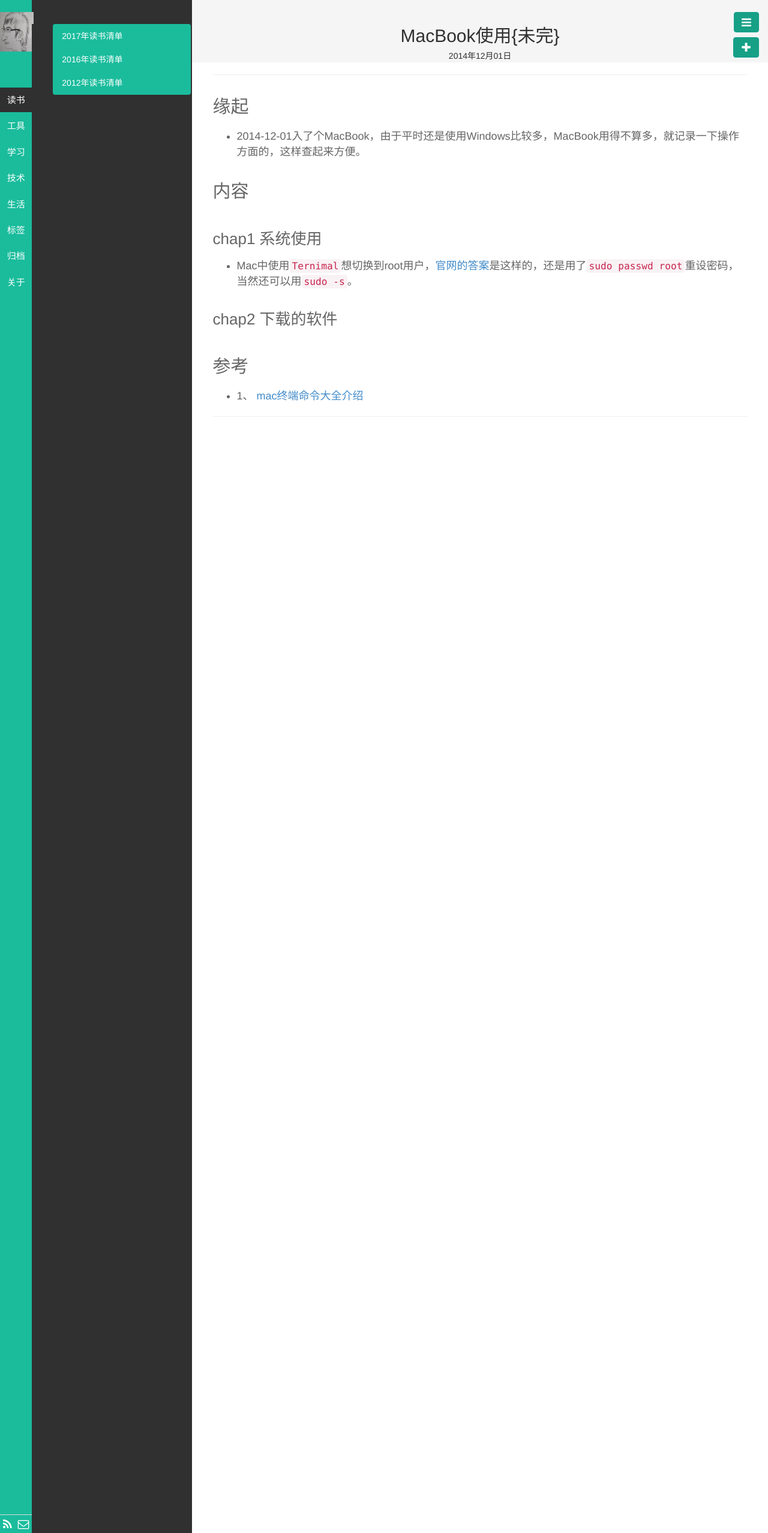
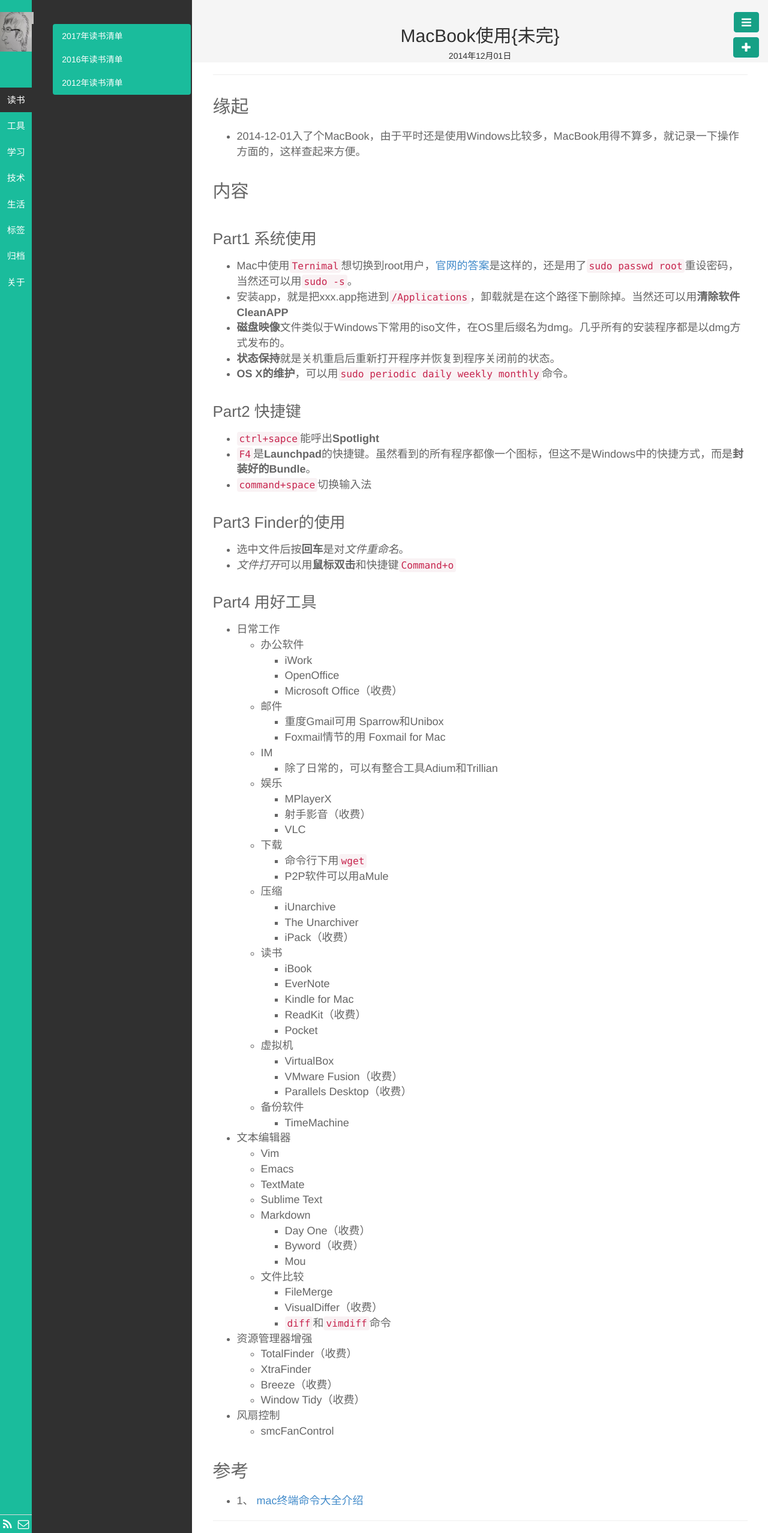
Before and after one commit to wolflion/blog, a Jekyll site: the page built from _posts/工具/2014-12-01-Use-Macbook.md, in a window 1280 px wide. Shown: the whole page at 60% size. Built offline with Jekyll 4.4.1, drawn with Linux system fonts in a browser that asks for light colours.

Commit message:
20170713UpdatedLabA308
20170713UpdatedLabA308

```diff
--- a/_posts/工具/2014-12-01-Use-Macbook.md
+++ b/_posts/工具/2014-12-01-Use-Macbook.md
@@ -11,10 +11,76 @@
 + 2014-12-01入了个MacBook，由于平时还是使用Windows比较多，MacBook用得不算多，就记录一下操作方面的，这样查起来方便。
 
 ##  内容
-###  chap1 系统使用
+###  Part1 系统使用
 + Mac中使用`Ternimal`想切换到root用户，[官网的答案](https://support.apple.com/zh-cn/HT204012)是这样的，还是用了`sudo passwd root`重设密码，当然还可以用`sudo -s`。
++ 安装app，就是把xxx.app拖进到`/Applications`，卸载就是在这个路径下删除掉。当然还可以用**清除软件CleanAPP**
++ **磁盘映像**文件类似于Windows下常用的iso文件，在OS里后缀名为dmg。几乎所有的安装程序都是以dmg方式发布的。
++ **状态保持**就是关机重启后重新打开程序并恢复到程序关闭前的状态。
++ **OS X的维护**，可以用`sudo periodic daily weekly monthly`命令。
 
-###  chap2 下载的软件
+###  Part2 快捷键
++ `ctrl+sapce`能呼出**Spotlight**
++ `F4`是**Launchpad**的快捷键。虽然看到的所有程序都像一个图标，但这不是Windows中的快捷方式，而是**封装好的Bundle**。
++ `command+space`切换输入法
+
+###  Part3 Finder的使用
++ 选中文件后按**回车**是对*文件重命名*。
++ *文件打开*可以用**鼠标双击**和快捷键`Command+o`
+
+###  Part4 用好工具
++ 日常工作
+	+ 办公软件
+		+ iWork
+		+ OpenOffice
+		+ Microsoft Office（收费）
+	+ 邮件
+		+ 重度Gmail可用 Sparrow和Unibox
+		+ Foxmail情节的用 Foxmail for Mac
+	+ IM
+		+ 除了日常的，可以有整合工具Adium和Trillian
+	+ 娱乐
+		+ MPlayerX
+		+ 射手影音（收费）
+		+ VLC
+	+ 下载
+		+ 命令行下用`wget`
+		+ P2P软件可以用aMule
+	+ 压缩
+		+ iUnarchive
+		+ The Unarchiver
+		+ iPack（收费）
+	+ 读书
+		+ iBook
+		+ EverNote
+		+ Kindle for Mac
+		+ ReadKit（收费）
+		+ Pocket
+	+ 虚拟机
+		+ VirtualBox
+		+ VMware Fusion（收费）
+		+ Parallels Desktop（收费）
+	+ 备份软件
+		+ TimeMachine
++ 文本编辑器
+	+ Vim
+	+ Emacs
+	+ TextMate
+	+ Sublime Text
+	+ Markdown
+		+ Day One（收费）
+		+ Byword（收费）
+		+ Mou
+	+ 文件比较
+		+ FileMerge
+		+ VisualDiffer（收费）
+		+ `diff`和`vimdiff`命令
++ 资源管理器增强
+	+ TotalFinder（收费）
+	+ XtraFinder
+	+ Breeze（收费）
+	+ Window Tidy（收费）
++ 风扇控制
+	+ smcFanControl
 
 ##  参考
 + 1、 [mac终端命令大全介绍](https://www.douban.com/note/75797151/)
```
